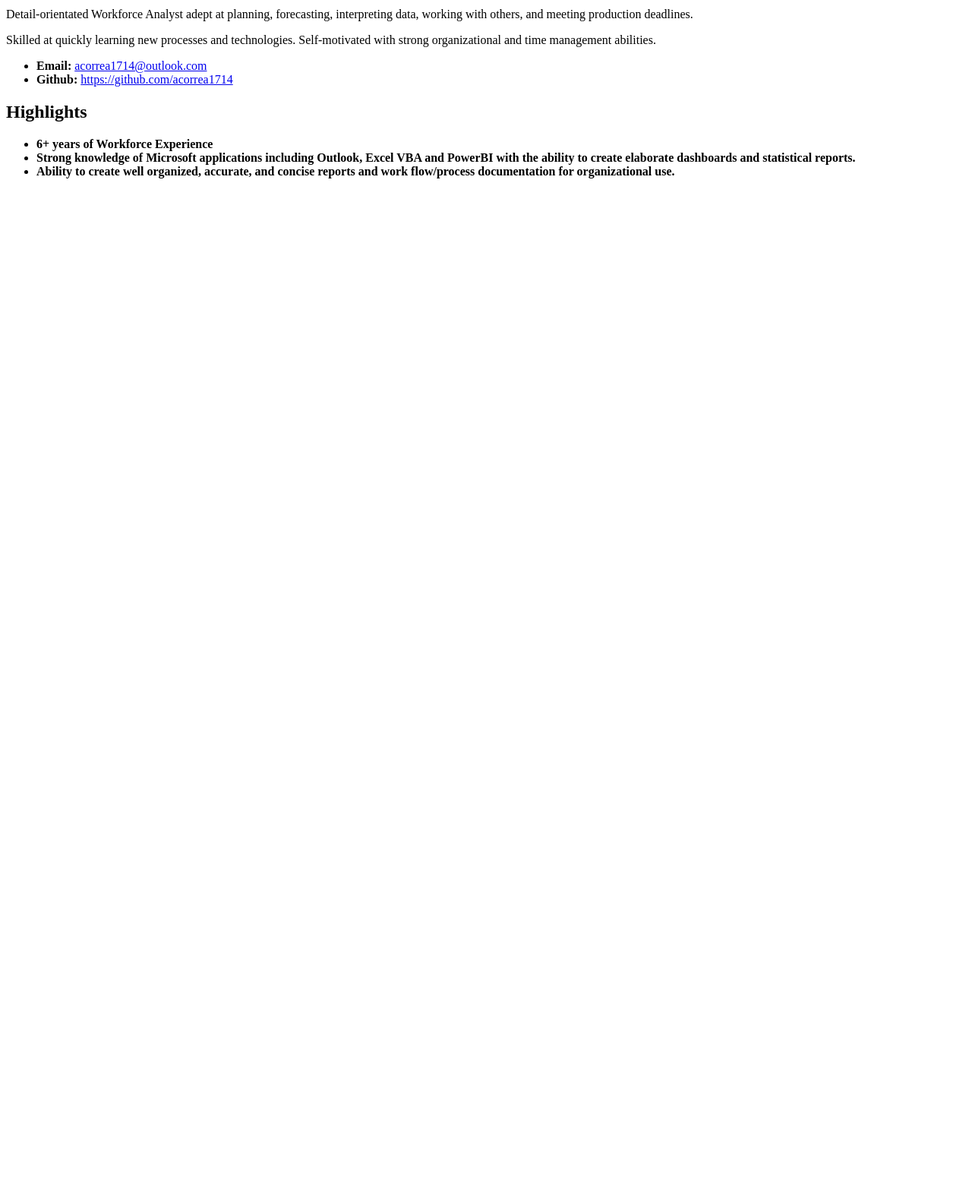
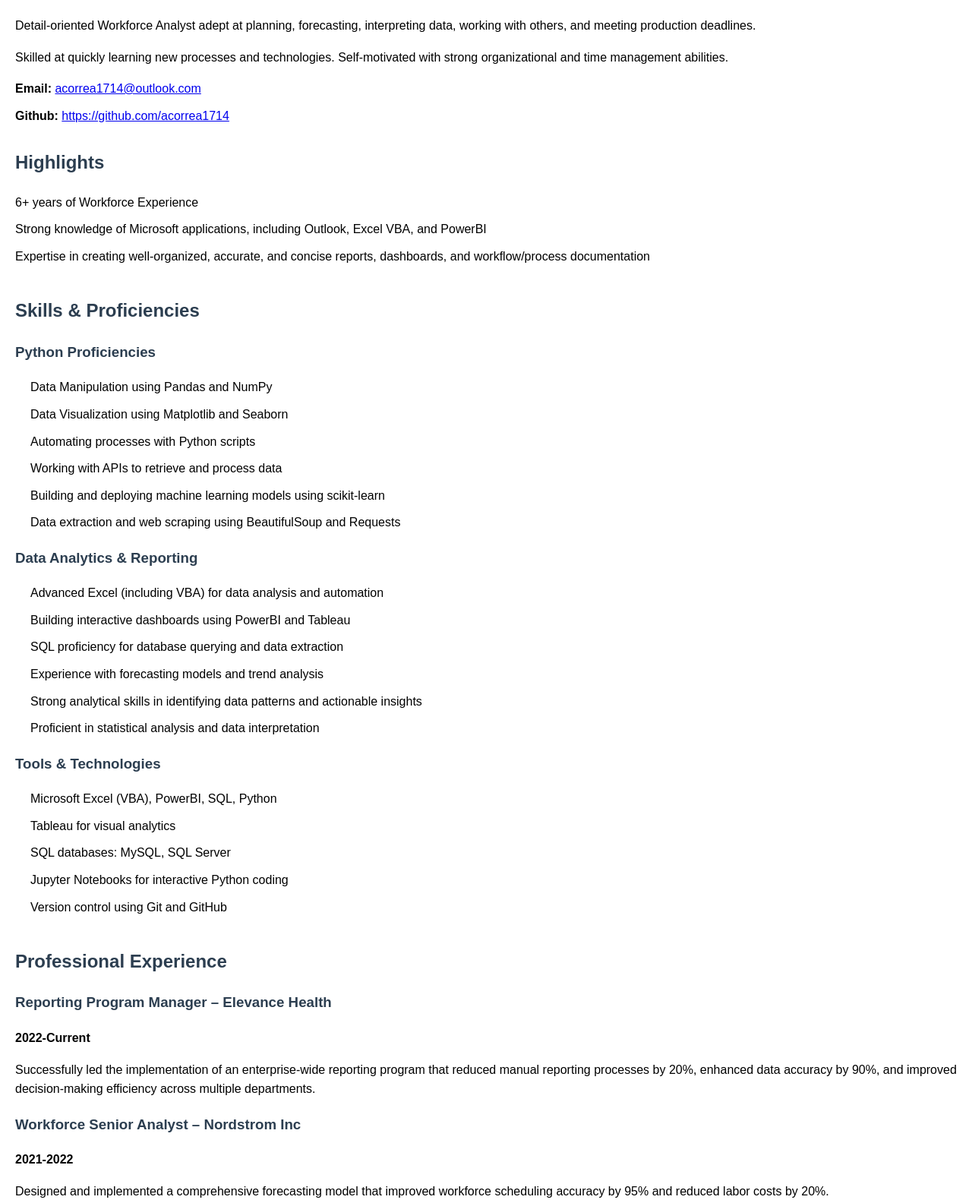
Before and after one commit to acorrea1714/acorrea1714.github.io, a plain HTML site: page index.html in a window 1280 px wide. Shown: the part 441-2025 px from the top of the page at 76% size. Before the commit the page ends 800 px from the top, so only its background shows below. Drawn offline with Linux system fonts and the light colour scheme.

Commit message:
Update index.html

```diff
--- a/index.html
+++ b/index.html
@@ -3,33 +3,106 @@
 <head>
   <meta charset="UTF-8">
   <title>Andrew Correa Bio Page</title>
+  <style>
+    body {
+      font-family: Arial, sans-serif;
+      margin: 20px;
+      line-height: 1.6;
+    }
+    h1, h2, h3 {
+      color: #2c3e50;
+    }
+    ul {
+      list-style-type: none;
+      padding: 0;
+    }
+    li {
+      margin-bottom: 10px;
+    }
+    .section-title {
+      margin-top: 40px;
+      font-size: 1.5em;
+    }
+    .skill-list {
+      margin-left: 20px;
+    }
+    .contact-info {
+      margin-bottom: 30px;
+    }
+  </style>
 </head>
 
 <body>
 
   <h1>Andrew Correa Bio Page</h1>
 
-  <img src="Profile.JPG" alt=""
+  <img src="Profile.JPG" alt="Profile Picture" width="20%" height="20%">
 
-  width="20%" height="20%">
+  <p>Detail-oriented Workforce Analyst adept at planning, forecasting, interpreting data, working with others, and meeting production deadlines.</p>
+  <p>Skilled at quickly learning new processes and technologies. Self-motivated with strong organizational and time management abilities.</p>
 
-  <p>Detail-orientated Workforce Analyst adept at planning, forecasting, interpreting data, working with others, and meeting production deadlines.</p>
-</p>Skilled at quickly learning new processes and technologies. Self-motivated with strong organizational and time management abilities.</p>
-
-
-  <ul>
-    <li><strong>Email:</strong> <a href="#">acorrea1714@outlook.com</a></li>
-    <li><strong>Github:</strong> <a href="#">https://github.com/acorrea1714</a></li>
+  <ul class="contact-info">
+    <li><strong>Email:</strong> <a href="mailto:acorrea1714@outlook.com">acorrea1714@outlook.com</a></li>
+    <li><strong>Github:</strong> <a href="https://github.com/acorrea1714">https://github.com/acorrea1714</a></li>
   </ul>
 
   <h2>Highlights</h2>
   <ul>
-    <li><strong><a href="#"></a>6+ years of Workforce Experience</li>
-    <li><strong><a href="#"></a>Strong knowledge of Microsoft applications including Outlook, Excel VBA and PowerBI with the ability to create elaborate dashboards and statistical reports.</li>
-      <li><strong><a href="#"></a>Ability to create well organized, accurate, and concise reports and work flow/process documentation for organizational use.</li>
+    <li>6+ years of Workforce Experience</li>
+    <li>Strong knowledge of Microsoft applications, including Outlook, Excel VBA, and PowerBI</li>
+    <li>Expertise in creating well-organized, accurate, and concise reports, dashboards, and workflow/process documentation</li>
+  </ul>
 
-    </ul>
+  <h2 class="section-title">Skills & Proficiencies</h2>
+
+  <h3>Python Proficiencies</h3>
+  <ul class="skill-list">
+    <li>Data Manipulation using Pandas and NumPy</li>
+    <li>Data Visualization using Matplotlib and Seaborn</li>
+    <li>Automating processes with Python scripts</li>
+    <li>Working with APIs to retrieve and process data</li>
+    <li>Building and deploying machine learning models using scikit-learn</li>
+    <li>Data extraction and web scraping using BeautifulSoup and Requests</li>
+  </ul>
+
+  <h3>Data Analytics & Reporting</h3>
+  <ul class="skill-list">
+    <li>Advanced Excel (including VBA) for data analysis and automation</li>
+    <li>Building interactive dashboards using PowerBI and Tableau</li>
+    <li>SQL proficiency for database querying and data extraction</li>
+    <li>Experience with forecasting models and trend analysis</li>
+    <li>Strong analytical skills in identifying data patterns and actionable insights</li>
+    <li>Proficient in statistical analysis and data interpretation</li>
+  </ul>
+
+  <h3>Tools & Technologies</h3>
+  <ul class="skill-list">
+    <li>Microsoft Excel (VBA), PowerBI, SQL, Python</li>
+    <li>Tableau for visual analytics</li>
+    <li>SQL databases: MySQL, SQL Server</li>
+    <li>Jupyter Notebooks for interactive Python coding</li>
+    <li>Version control using Git and GitHub</li>
+  </ul>
+
+  <h2 class="section-title">Professional Experience</h2>
+
+  <h3>Reporting Program Manager – Elevance Health</h3>
+  <p><strong>2022-Current</strong></p>
+  <p>Successfully led the implementation of an enterprise-wide reporting program that reduced manual reporting processes by 20%, enhanced data accuracy by 90%, and improved decision-making efficiency across multiple departments.</p>
+
+  <h3>Workforce Senior Analyst – Nordstrom Inc</h3>
+  <p><strong>2021-2022</strong></p>
+  <p>Designed and implemented a comprehensive forecasting model that improved workforce scheduling accuracy by 95% and reduced labor costs by 20%.</p>
+
+  <h3>Regional Workforce Operations Manager – CGS Inc</h3>
+  <p><strong>2018-2021</strong></p>
+  <p>Led the regional implementation of a workforce optimization strategy that resulted in a 15% increase in productivity and reduction in labor costs.</p>
+
+  <h2 class="section-title">Education</h2>
+  <ul>
+    <li><strong>UCF Data Analytics and Visualization Boot Camp</strong> – 2021</li>
+    <li><strong>Hillsborough Community College</strong> – 2014-2016 (Studied Computer Programming and Analysis)</li>
+  </ul>
 
 </body>
-
 </html>
```
